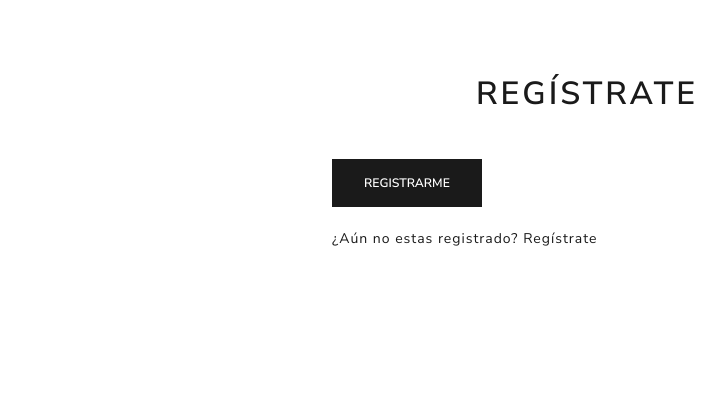
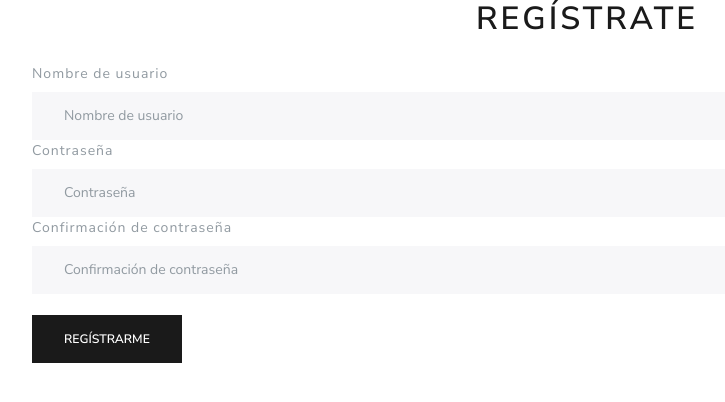
Before and after one commit to kubos777/Calendario, a Django app: page /registrate in a window 1280 px wide. Shown: the top 402 px of the page, without its empty margins (53-778 px from the left). Run offline with Django 3.2, Linux system fonts and the light colour scheme; some libraries are stand-ins or nearby versions.

Commit message:
Agrego registro de usuarios, cada usuario puede colocar sus actividades, min 3:51

```diff
--- a/calenda/models.py
+++ b/calenda/models.py
@@ -1,9 +1,11 @@
 from django.db import models
+from django.contrib.auth.models import User
 # Create your models here.
 
 class Entrada(models.Model):
 
     nombre =  models.CharField(max_length=100)
+    autor = models.ForeignKey(User, on_delete=models.CASCADE)
     fecha = models.DateTimeField()
     descripcion = models.TextField()
     fechaCreacion = models.DateTimeField(auto_now_add=True)
--- a/calenda/static/calenda/css/style.css
+++ b/calenda/static/calenda/css/style.css
@@ -13,8 +13,8 @@ body, html {
 
 .ajustate{
 	margin-top: 75px;
-	margin-left: 300px;
-	margin-right: 300px;
+	margin-left: 100px;
+	margin-right: 100px;
 }
 
 .center{
@@ -27,3 +27,9 @@ body, html {
 width: 30%;
 height: auto;
 }
+
+.salir{
+
+    color: green;
+
+}
--- a/calenda/views.py
+++ b/calenda/views.py
@@ -1,23 +1,31 @@
-from django.shortcuts import render,get_object_or_404
+from django.shortcuts import render, get_object_or_404, redirect
 from django.http import HttpResponseRedirect
+from django.contrib.auth.forms import UserCreationForm
+from django.contrib.auth import authenticate, login
 from .models import Entrada
 from .forms import FormularioEntrada
+
+
 # Create your views here.
-#El render recibe el request, el template y el contexto
+# El render recibe el request, el template y el contexto
 def index(request):
+    # Al agregar el redirect para el login se comenta esto y solamente se redirecciona el index.html
+    # entradas = Entrada.objects.all()
+    # return render(request,'calenda/index.html',{'entradas':entradas})
+    return render(request, 'calenda/index.html')
 
-    #Al agregar el redirect para el login se comenta esto y solamente se redirecciona el index.html
-    #entradas = Entrada.objects.all()
-    #return render(request,'calenda/index.html',{'entradas':entradas})
-    return render(request,'calenda/index.html')
 
 def calendar(request):
-    entradas = Entrada.objects.all()
-    return render(request,'calenda/calendar.html',{'entradas':entradas})
+    # entradas = Entrada.objects.all()
+    entradas = Entrada.objects.filter(autor=request.user)
 
-def detalles(request,pk):
-    entrada = get_object_or_404(Entrada,pk = pk)
-    return render(request,'calenda/detalles.html',{'entrada':entrada})
+    return render(request, 'calenda/calendar.html', {'entradas': entradas})
+
+
+def detalles(request, pk):
+    entrada = get_object_or_404(Entrada, pk=pk)
+    return render(request, 'calenda/detalles.html', {'entrada': entrada})
+
 
 def agregar(request):
     if request.method == 'POST':
@@ -29,25 +37,39 @@ def agregar(request):
             descripcion = form.cleaned_data['descripcion']
 
             Entrada.objects.create(
-                nombre = nombre,
-                fecha = fecha,
-                descripcion = descripcion,
+                nombre=nombre,
+                autor = request.user,
+                fecha=fecha,
+                descripcion=descripcion,
             ).save()
 
-            return HttpResponseRedirect('/')
+            return HttpResponseRedirect('/calendar')
 
     else:
         form = FormularioEntrada()
 
-    return render(request,'calenda/agregar.html',{'form':form})
+    return render(request, 'calenda/agregar.html', {'form': form})
 
-def eliminar(request,pk):
 
+def eliminar(request, pk):
     if request.method == 'DELETE':
-        entrada = get_object_or_404(Entrada,pk=pk)
+        entrada = get_object_or_404(Entrada, pk=pk)
         entrada.delete()
     return HttpResponseRedirect('/')
 
+
 def registrate(request):
+    if request.method == 'POST':
+        form = UserCreationForm(request.POST)
+        if form.is_valid():
+            form.save()
+            username = form.cleaned_data['username']
+            password = form.cleaned_data['password1']
+            user = authenticate(username=username, password=password)
+            login(request, user)
 
-    return render(request,'registration/registrate.html')
+            return redirect('/calendar')
+    else:
+        form = UserCreationForm()
+
+    return render(request, 'registration/registrate.html', {'form': form})
--- a/calendario/settings.py
+++ b/calendario/settings.py
@@ -27,7 +27,7 @@ DEBUG = True
 
 ALLOWED_HOSTS = ['127.0.0.1']
 
-LOGIN_REDIRECT_URL = '/calendar'
+LOGIN_REDIRECT_URL = 'calendar'
 
 # Application definition
 
--- a/templates/calenda/calendar.html
+++ b/templates/calenda/calendar.html
@@ -9,7 +9,7 @@
     <h1>Calendario de actividades</h1>
   {% if  request.user.is_authenticated %}
   <span>Bienvenido {{ request.user.username }}</span>
-  <a href="/logout" class="danger">Cerrar sesión</a>
+  <a href="/logout" class="salir">Cerrar sesión</a>
   {% endif %}
 
   </div>
--- a/templates/registration/login.html
+++ b/templates/registration/login.html
@@ -3,7 +3,7 @@
 {% block content %}
 <div class="page-center container">
 
-<form method="POST" class="ajustate">
+<form method="POST" >
 	<h1 class="center">Iniciar sesión</h1>
 	{% csrf_token %}
 	{% for field in form %}
@@ -14,7 +14,7 @@
 
 	<br>
 	<button type="submit" class="btn btn-primary">Iniciar sesión</button><br><br>
-	<a href="/register">¿Aún no estas registrado? Regístrate</a>
+	<a href="/registrate">¿Aún no estas registrado? Regístrate</a>
 </form>
 </div>
 {% endblock %}
--- a/templates/registration/registrate.html
+++ b/templates/registration/registrate.html
@@ -3,18 +3,18 @@
 {% block content %}
 <div class="page-center container">
 
-<form method="POST" class="ajustate">
+<form method="POST" >
 	<h1 class="center">Regístrate</h1>
 	{% csrf_token %}
 	{% for field in form %}
 		{{ field.errors}}
 		<label>{{ field.label }}</label>
-		<input type="{% if field.label == 'Contraseña' %}password{% else %}input{% endif %}" placeholder="{{ field.label }}" name="{{ field.name }}" class="form-control" />
+		<input type="{% if 'password' in field.name %}password{% else %}input{% endif %}" placeholder="{{ field.label }}" name="{{ field.name }}" class="form-control" />
 	{% endfor %}
 
 	<br>
-	<button type="submit" class="btn btn-primary">Registrarme</button><br><br>
-	<a href="/register">¿Aún no estas registrado? Regístrate</a>
+	<button type="submit" class="btn btn-primary">Regístrarme</button><br><br>
+
 </form>
 </div>
 {% endblock %}
```
Also changed, not shown: calenda/migrations/0003_entrada_autor.py (added), db.sqlite3, 1 other file.
